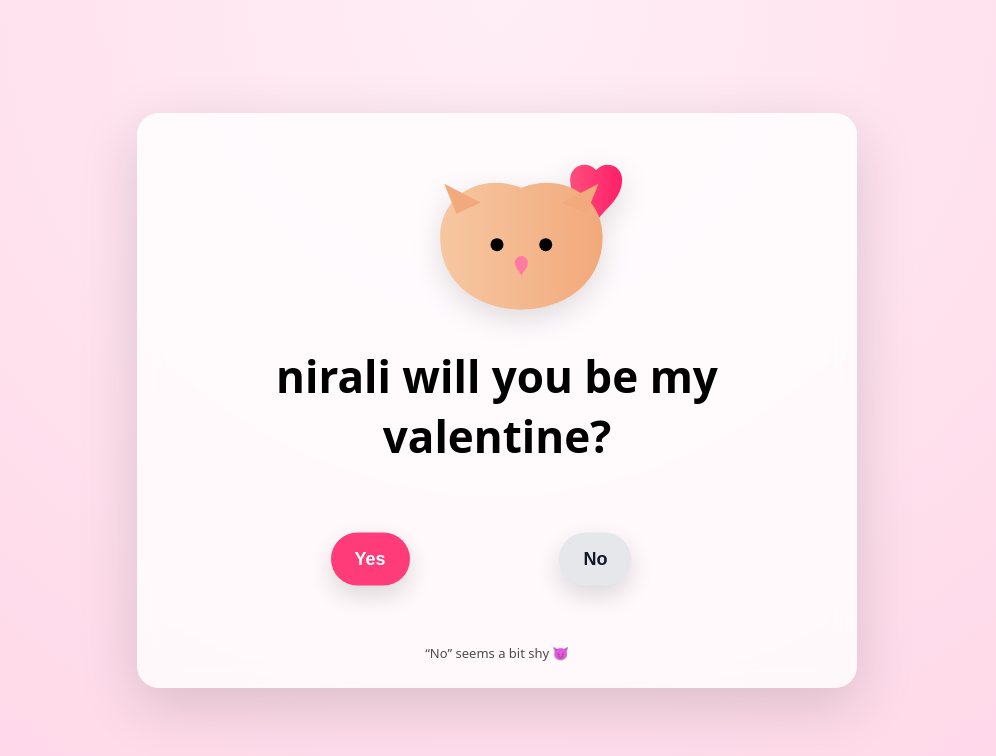
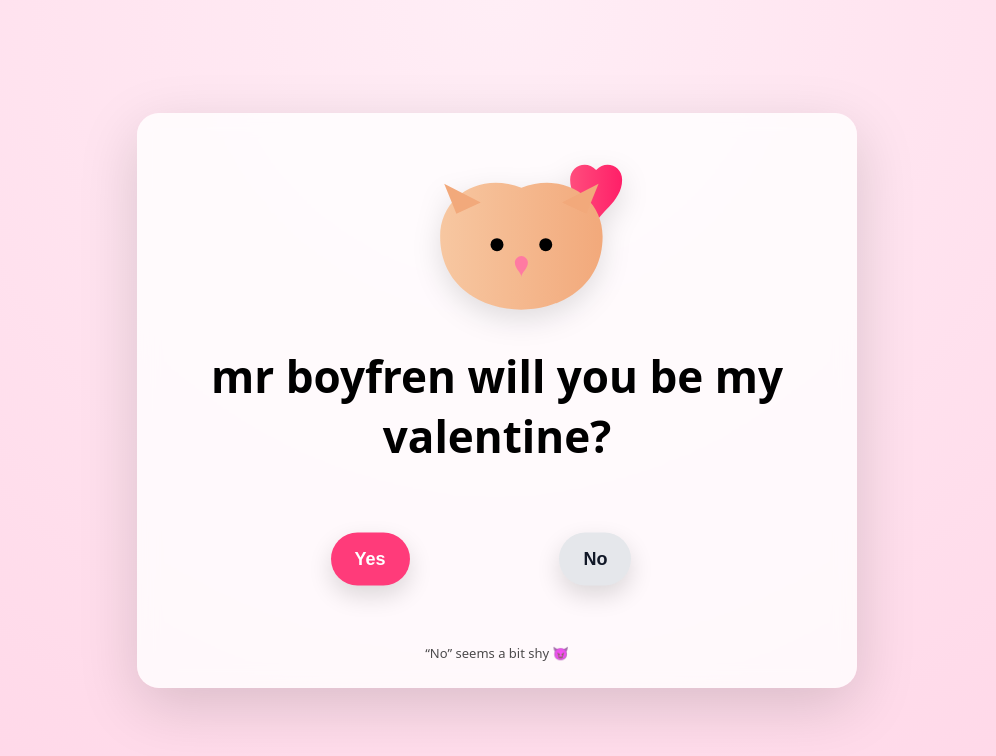
Before and after one commit to singhnivedita15/v, a plain HTML site: page index.html in a window 1280 px wide. Shown: the whole page, without its empty margins (143-1139 px from the left). Drawn offline with nearby package versions, Linux system fonts and the light colour scheme.

Commit message:
Update index.html

```diff
--- a/index.html
+++ b/index.html
@@ -171,7 +171,7 @@
             fill="#ff7aa2"/>
     </svg>
 
-    <h1>nirali will you be my valentine?</h1>
+    <h1>mr boyfren will you be my valentine?</h1>
 
     <section class="button-zone" id="zone">
       <button id="yesBtn">Yes</button>
```
